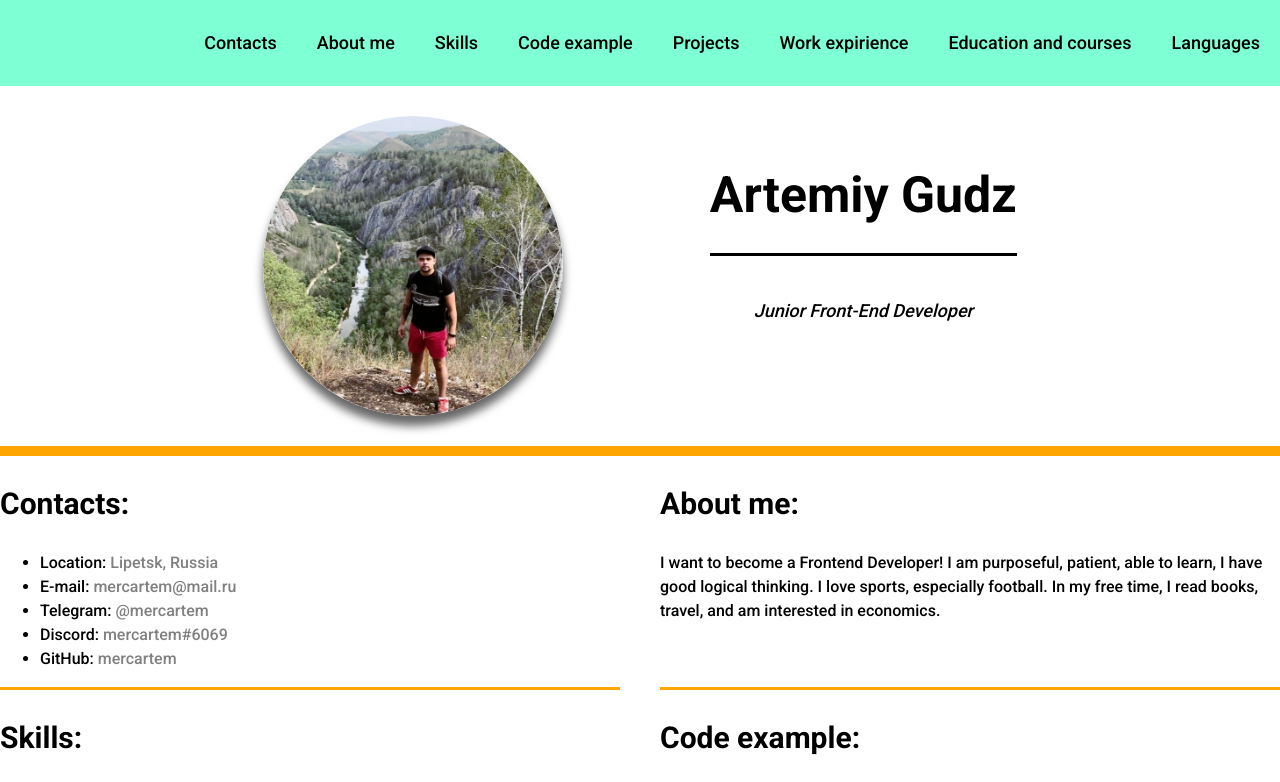
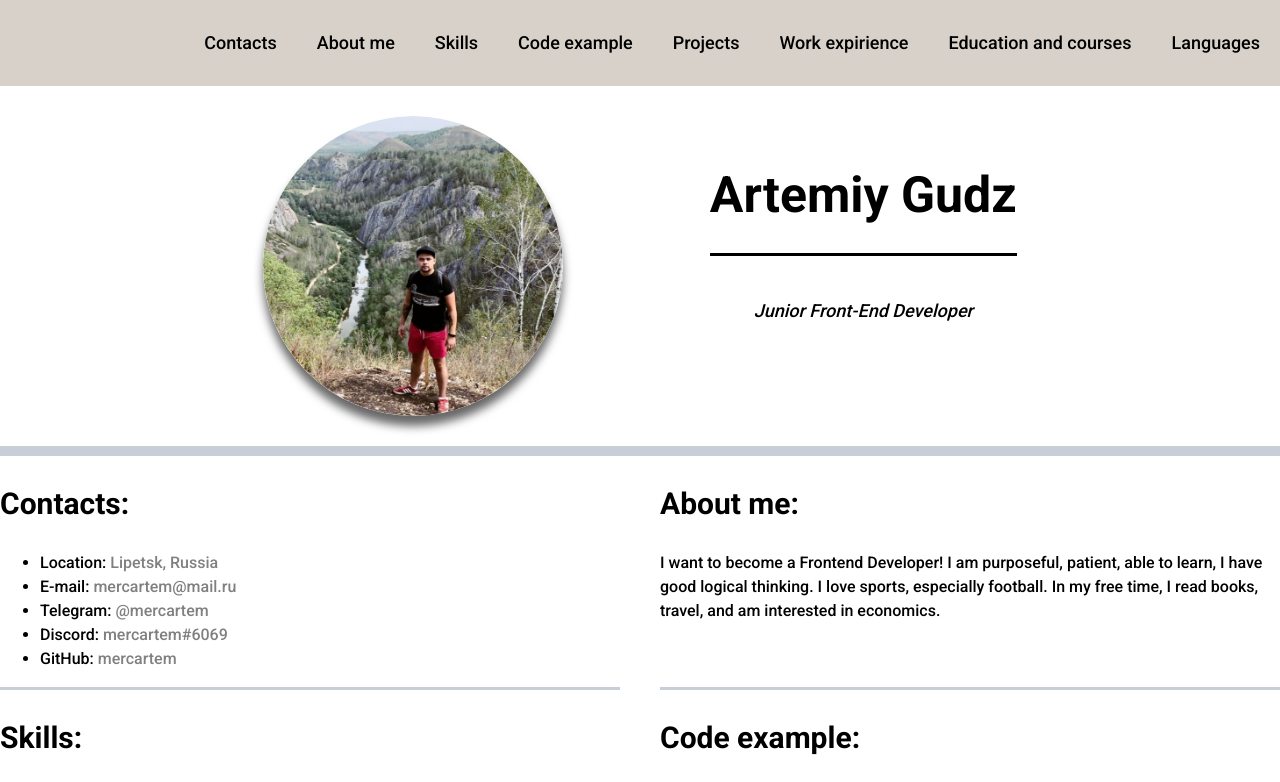
Before and after one commit to mercartem/rsschool-cv, a plain HTML site: page index.html in a window 1280 px wide. Shown: the top 782 px of the page. Drawn offline with Linux system fonts and the light colour scheme.

Commit message:
feat: update css file

```diff
--- a/style.css
+++ b/style.css
@@ -20,7 +20,7 @@ body {
 }
 
 header {
-    background-color: aquamarine;
+    background-color: #d7d1c9;
 }
 
 .container  {
@@ -76,7 +76,7 @@ header {
 
 .section {
     width: calc(50% - 20px);
-    border-bottom: 3px solid orange;
+    border-bottom: 3px solid #c8ced7;
     font-size: 16px;
 }
 
@@ -106,7 +106,7 @@ header {
     width: 100%;
     justify-content: space-around;
     padding: 30px 200px;
-    border-bottom: 10px solid orange;
+    border-bottom: 10px solid #c8ced7;
 }
 
 .section-profile-photo {
@@ -131,7 +131,7 @@ header {
 }
 
 .footer-container {
-    background-color: aquamarine;
+    background-color: #d7d1c9;
     display: flex;
     justify-content: space-around;
     align-items: center;
```
